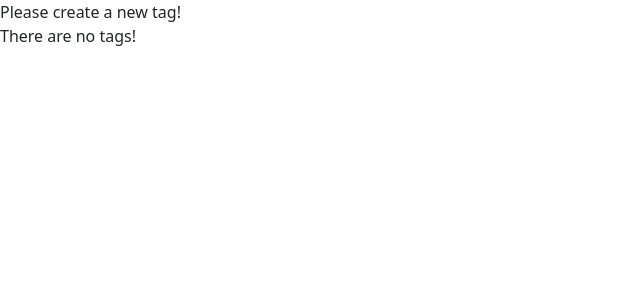
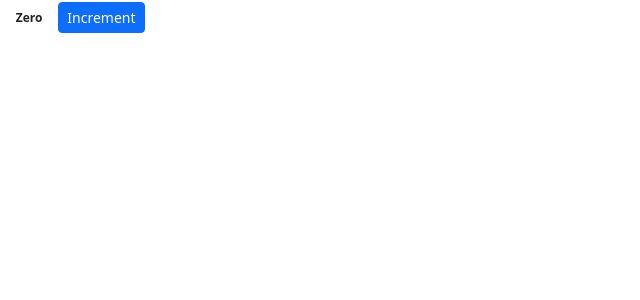
Before and after one commit to Rianto-RNT/rnt-react-vidly, a React (Create React App) app in the folder counter/: page / in a window 1280 px wide. Shown: the top 300 px of the page, without its empty margins (0-640 px from the left). Built offline with nearby package versions, Linux system fonts and the light colour scheme.

Commit message:
Handling events

```diff
--- a/counter/src/components/counter.jsx
+++ b/counter/src/components/counter.jsx
@@ -3,28 +3,32 @@ import React, { Component } from "react";
 class Counter extends Component {
   state = {
     count: 0,
-    tags: [],
   };
 
-  renderTags() {
-    if (this.state.tags.length === 0) return <p>There are no tags!</p>;
-
-    return (
-      <ul>
-        {this.state.tags.map((tag) => (
-          <li key={tag}>{tag}</li>
-        ))}
-      </ul>
-    );
+   handleIncrement() {
+    console.log('Increment Clicked', this)
   }
 
   render() {
     return (
       <div>
-        {this.state.tags.length === 0 && "Please create a new tag!"}
-        {this.renderTags()}
+        <span style={{ color: "#222222" }} className={this.getBadgeClasses()}>
+          {this.formatCount()}
+        </span>
+        <button onClick={this.handleIncrement} className="btn btn-primary btn-sm">Increment</button>
       </div>
     );
+  }
+
+  getBadgeClasses() {
+    let classes = "badge m-2 badge-";
+    classes += this.state.count === 0 ? "warning" : "primary";
+    return classes;
+  }
+
+  formatCount() {
+    const { count } = this.state;
+    return count === 0 ? "Zero" : count;
   }
 }
 
```
